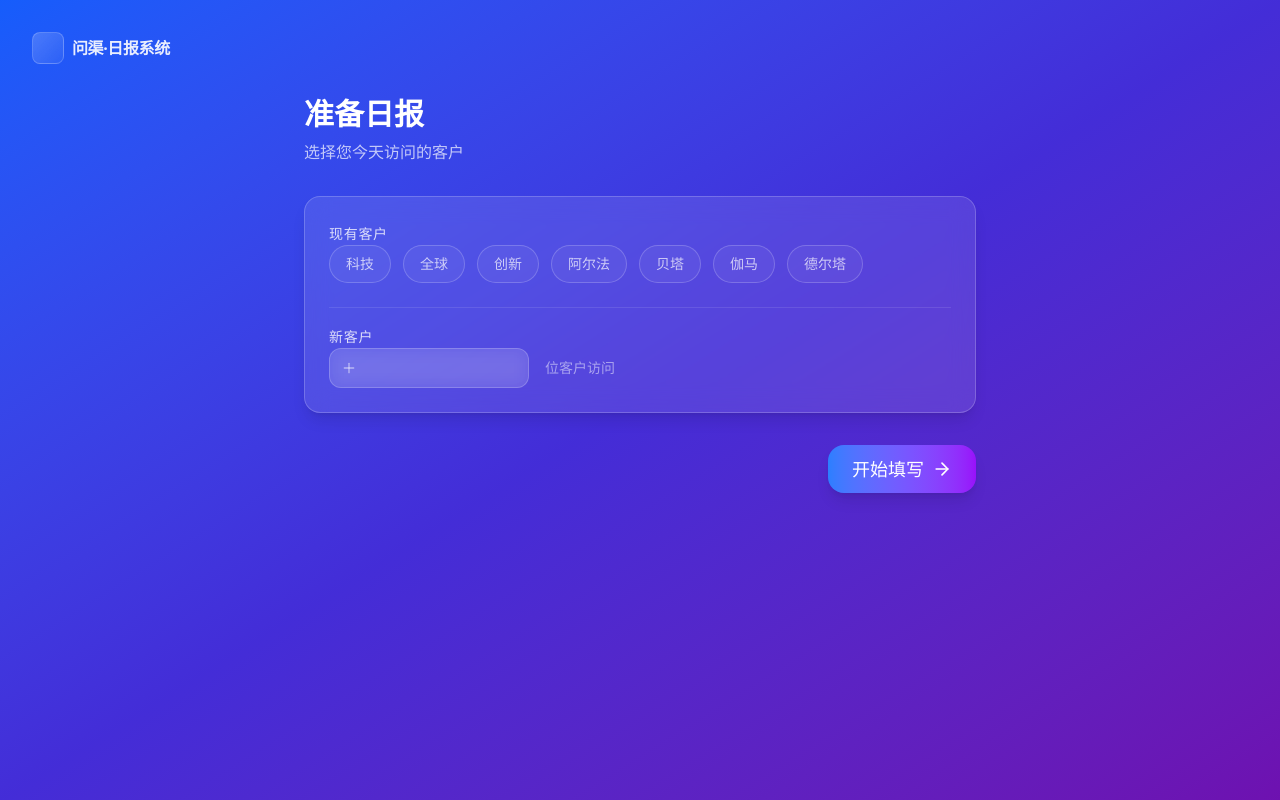
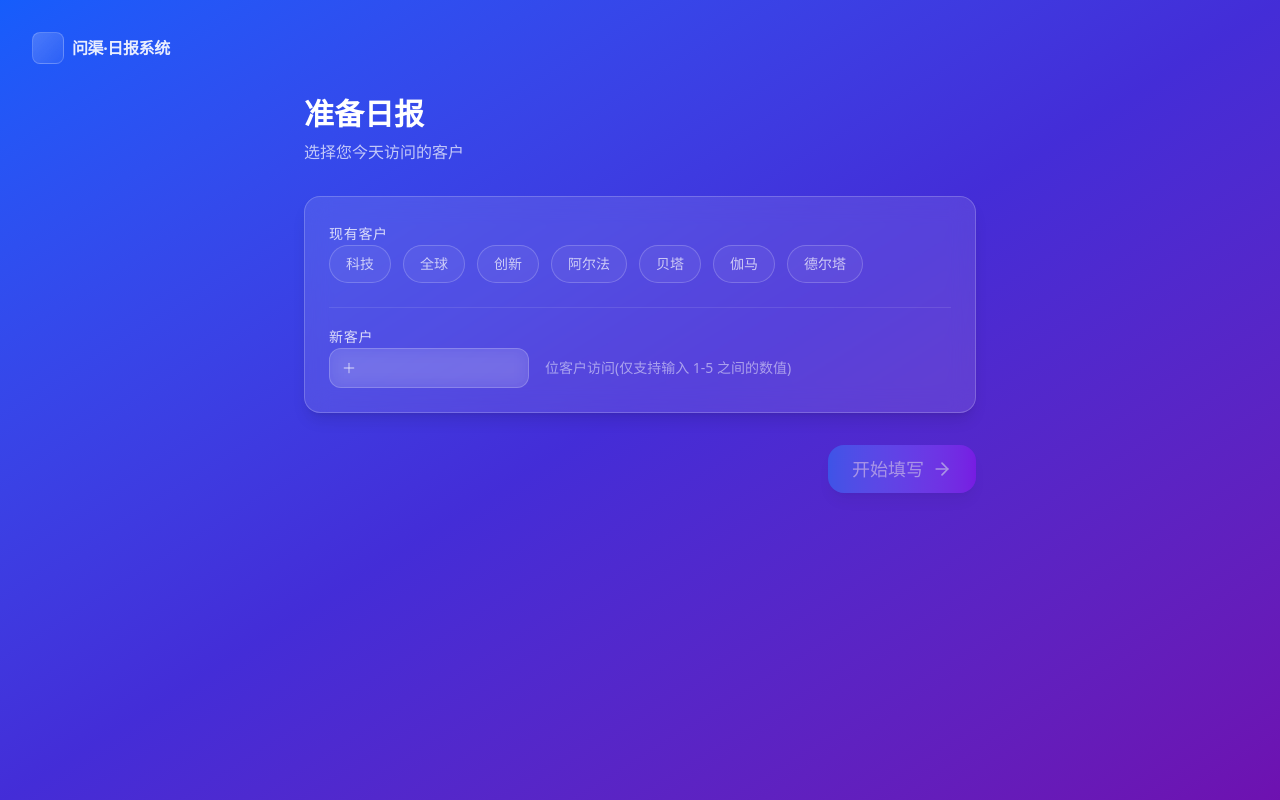
Before and after one commit to gerayyy/wenquchat, a React (Vite) app in the folder daily-report-web/: page /prepare in a window 1280 px wide. Built offline with nearby package versions, Linux system fonts and the light colour scheme.

Commit message:
增加了返回主页

```diff
--- a/daily-report-web/src/App.tsx
+++ b/daily-report-web/src/App.tsx
@@ -1,4 +1,4 @@
-import { BrowserRouter, Routes, Route, useLocation } from 'react-router-dom';
+import { BrowserRouter, Routes, Route, useLocation, useNavigate } from 'react-router-dom';
 import { Home } from './pages/Home';
 import { Prepare } from './pages/Prepare';
 import { Fill } from './pages/Fill';
@@ -8,11 +8,15 @@ import { AnimatePresence } from 'framer-motion';
 
 function AppContent() {
   const location = useLocation();
+  const navigate = useNavigate();
 
   return (
     <div className="min-h-screen p-4 md:p-8 max-w-7xl mx-auto">
       <header className="mb-8 flex items-center justify-between">
-        <div className="flex items-center gap-2">
+        <div
+          className="flex items-center gap-2 cursor-pointer hover:opacity-80 transition-opacity"
+          onClick={() => navigate('/')}
+        >
           <div className="w-8 h-8 rounded-lg bg-gradient-to-br from-white/20 to-white/5 backdrop-blur-md border border-white/20" />
           <span className="font-bold text-white/90 tracking-tight">问渠·日报系统</span>
         </div>
--- a/daily-report-web/src/pages/Prepare.tsx
+++ b/daily-report-web/src/pages/Prepare.tsx
@@ -87,7 +87,7 @@ export function Prepare() {
                                 />
                             <Plus className="absolute left-3 top-1/2 -translate-y-1/2 w-4 h-4 text-white/50" />
                         </div>
-                        <span className="text-sm text-white/50">位客户访问</span>
+                        <span className="text-sm text-white/50">位客户访问(仅支持输入 1-5 之间的数值)</span>
                     </div>
                 </div>
             </Card>
@@ -96,7 +96,7 @@ export function Prepare() {
                 <Button
                     size="lg"
                     onClick={handleNext}
-                    disabled={selectedClientIds.length === 0 && newClientCount === 0}
+                    disabled={selectedClientIds.length === 0 && (newClientCount === '' || newClientCount === 0)}
                     className="w-full md:w-auto"
                 >
                     开始填写 <ArrowRight className="ml-2 w-5 h-5" />
```
